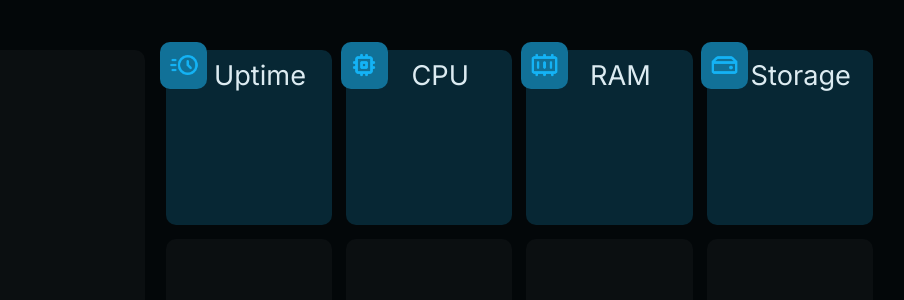
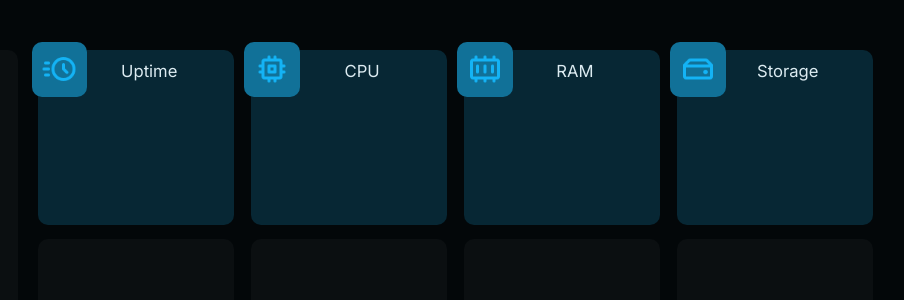
Before and after one commit to Teeco123/server-manager, a Next.js app: page /dashboard in a window 1280 px wide. Shown: the top 300 px of the page, without its empty margins (269-1173 px from the left). Built offline with nearby package versions, Linux system fonts and the light colour scheme.

Commit message:
better width scaling

```diff
--- a/app/dashboard/layout.scss
+++ b/app/dashboard/layout.scss
@@ -6,6 +6,7 @@
     .columns{
         display: flex;
         flex-direction: row;
+        justify-content: center;
         height: 90vh;
         width: 100%;
     }
--- a/app/dashboard/style.scss
+++ b/app/dashboard/style.scss
@@ -2,7 +2,7 @@
     display: flex;
     color: #dcebf1;
     border-radius: 10px;
-    width: 80%;
+    width: 1800px;
     margin: 1%;
     .grid{
         display: grid;
@@ -34,7 +34,7 @@
                 position: relative;
                 right: 15%;
                 justify-content: center;
-                font-size: 1.7rem;
+                font-size: 1.3vw;
                 grid-column: 2/4;
                 margin-top: 8%;
 
```
